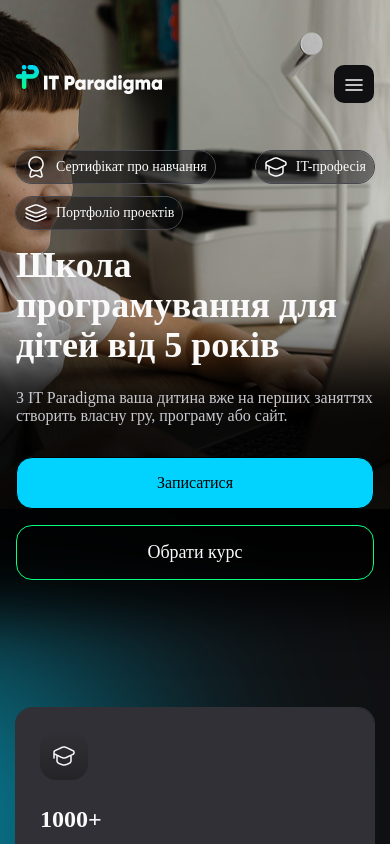
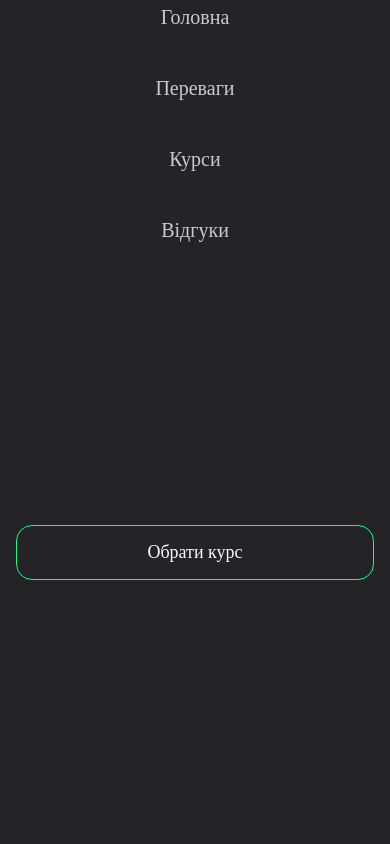
Before and after one commit to DmitryLoskucheravyi/paradigm-land, a React app: page / in a window 390 px wide. Shown: the top 844 px of the page. Built offline with nearby package versions, Linux system fonts and the light colour scheme; the HTML template or start-up script is replaced by a standard one; a web font is replaced by a local one.

Commit message:
update: maked mobile nav menu

```diff
--- a/src/components/DesctopNav/DesctopNav.css
+++ b/src/components/DesctopNav/DesctopNav.css
@@ -5,7 +5,7 @@
 @media (min-width:1050px) {
     .desctop-nav {
         padding: 0.6rem 1.2rem;
-        margin-left: clamp(17rem, 12vw, 25rem);
+        margin-left: clamp(22.5rem, 12vw, 25rem);
         display: flex;
         color: var(--f-secondary);
         font-size: 1.6rem;
--- a/src/components/DesctopNav/DesctopNav.jsx
+++ b/src/components/DesctopNav/DesctopNav.jsx
@@ -3,12 +3,12 @@
 
 const DesctopNav = () => {
     return (
-        <div className="desctop-nav">
-            <a href="#main">Головна</a>
-            <a href="#about">Переваги</a>
-            <a href="#cources">Курси</a>
-            <a href="#responses">Відгуки</a>
-        </div>
+        <ul className="desctop-nav">
+            <li><a href="#main">Головна</a></li>
+            <li><a href="#about">Переваги</a></li>
+            <li><a href="#cources">Курси</a></li>
+            <li><a href="#responses">Відгуки</a></li>
+        </ul>
     )
 }
 
--- /dev/null
+++ b/src/components/MobileNav/MobileNav.css
@@ -0,0 +1,19 @@
+.mobile__nav {
+    position: fixed;
+    z-index: 9999;
+
+}
+
+.mobile__nav-ul {
+    position: fixed;
+    inset: 0;
+    padding: 0.6rem 1.2rem;
+    display: flex;
+    flex-direction: column;
+    color: var(--f-secondary);
+    font-size: 2rem;
+    gap: 4.8rem;
+    background-color: var(--bg-secondary);
+    align-items: center;
+    z-index:9999999;
+}
--- /dev/null
+++ b/src/components/MobileNav/MobileNav.jsx
@@ -0,0 +1,29 @@
+import Button from '../buttons/Button';
+
+import './MobileNav.css'
+import close from "../../assets/icons/burger-close-icon.png";
+import phone from "../../assets/icons/phone-icon.png";
+
+
+const MobileNav = ({active}) => {
+    return (
+        <div className={'mobile__nav container ' + (active ? 'active' : null)}>
+            <img src={close} alt="close" />
+            <ul className="mobile__nav-ul">
+                <li><a href="#main">Головна</a></li>
+                <li><a href="#about">Переваги</a></li>
+                <li><a href="#cources">Курси</a></li>
+                <li><a href="#responses">Відгуки</a></li>
+            </ul>
+            <div className='mobile__nav-bottom'>
+                <img src={phone} alt="phone" />
+                <Button text={'+380 50 600 60 94'} link={'+380 50 600 60 94'} classes={'btn-course step-2 mobile-nav-btn'} />
+
+            </div>
+        </div>
+    )
+}
+
+
+
+export default MobileNav
--- a/src/components/buttons/Button.jsx
+++ b/src/components/buttons/Button.jsx
@@ -1,7 +1,7 @@
 const Button = (props) => {
-    const {text, classes}  = props
+    const { text, link, classes } = props
     return (
-        <button className={classes + " br-sm p-sm"}>{text}</button>
+        <button className={classes + " br-sm p-sm"}>{link ? <a href={'tel:' + link}>{text}</a> : text}</button>
     )
 }
 
--- a/src/components/footer/Footer.css
+++ b/src/components/footer/Footer.css
@@ -6,7 +6,7 @@
     border-top: 1px solid var(--bg-secondary);
     box-shadow: 0 0 32px #000000D4;
     position: relative;
-    z-index: 99;
+    z-index: 9;
 }
 
 .footer-top {
--- a/src/components/header/Header.jsx
+++ b/src/components/header/Header.jsx
@@ -1,14 +1,15 @@
 import Button from "../buttons/Button"
-
+import MobileNav from "../MobileNav/MobileNav"
 import "./Header.css"
 
 import logo from "../../assets/icons/logo.png"
 import logoText from "../../assets/icons/logo-text.png"
 import logoTextDesctop from "../../assets/icons/logo-text-big.png"
 import burger from "../../assets/icons/menu-burger.png"
+import { useState } from "react"
 const Header = (props) => {
 
-
+    const [active, setActive] = useState(false)
 
     return (
         <header className="container">
@@ -19,17 +20,22 @@
                     <img src={logoTextDesctop} alt="" className="logo-text-desctop" />
 
                 </div>
-                <div className="burger-menu">
+                <div className="burger-menu" onClick={() => {
+                    setActive((prev) => prev = !prev)
+                }}>
                     <img src={burger} alt="" />
                 </div>
 
                 {props.children}
 
                 <div className="header-btns">
-                    <Button text={'+380 50 600 60 94'} classes={'btn-course step-2 header-btn'} />
+                    <Button text={'+380 50 600 60 94'} link={'+380 50 600 60 94'} classes={'btn-course step-2 header-btn'} />
                     <Button text={'Записатися'} classes={'btn-course step-1 header-btn'} />
                 </div>
             </nav>
+            <MobileNav active={active} />
+
+
         </header>
 
     )
--- a/src/components/hero/Hero.css
+++ b/src/components/hero/Hero.css
@@ -82,7 +82,6 @@
 .mobile-hero-btn {
     font-size: 1.8rem;
     width: 100%;
-
 }
 
 .hero-mobile-shadow-btn {
```
Also changed, not shown: src/assets/icons/burger-close-icon.png (added), src/assets/icons/phone-icon.png (added).
